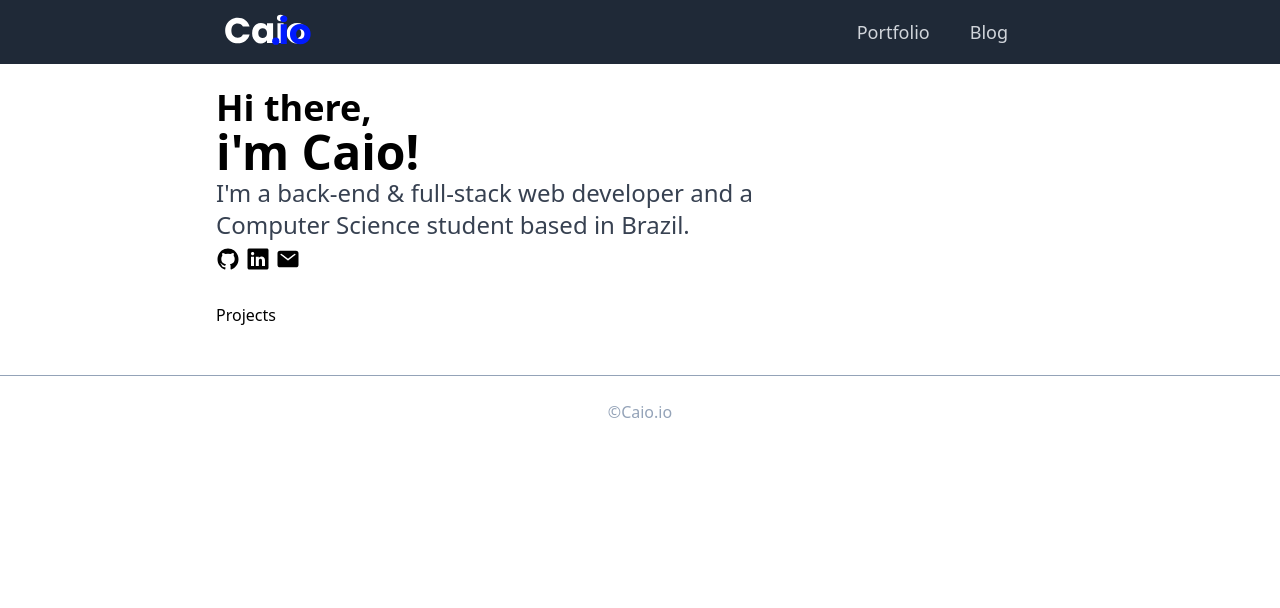
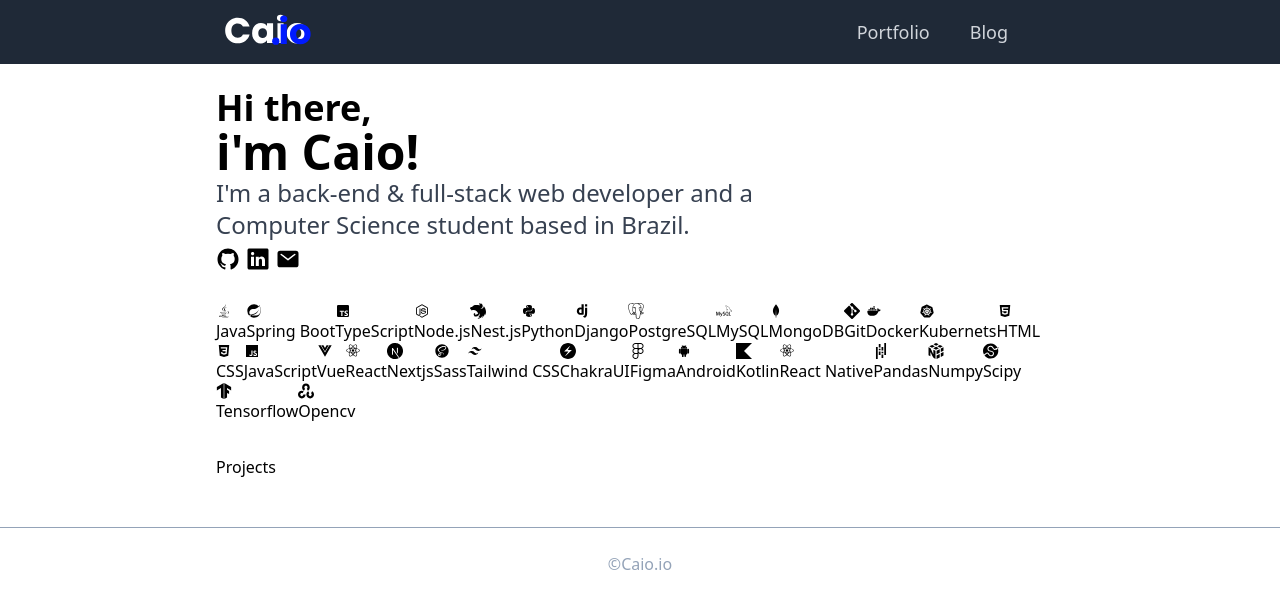
Before and after one commit to caioopr/static-portfolio, a Next.js app: page / in a window 1280 px wide. Shown: the top 608 px of the page. Built offline with nearby package versions, Linux system fonts and the light colour scheme.

Commit message:
skills display

```diff
--- a/src/components/portfolio-sections/Skills.tsx
+++ b/src/components/portfolio-sections/Skills.tsx
@@ -1,9 +1,18 @@
-import { skills } from '@/lib/skills';
+import { SkillInterface, skills } from '@/lib/skills';
 
 export default function Skills() {
   return (
     <section id="hero" className="max-w-4xl mb-8">
-      <div className=""></div>
+      <div className="flex flex-wrap max-w-4xl">
+        {skills.map((skill) => {
+          return (
+            <div>
+              <skill.logo />
+              <p>{skill.name}</p>
+            </div>
+          );
+        })}
+      </div>
     </section>
   );
 }
--- a/src/lib/skills.ts
+++ b/src/lib/skills.ts
@@ -1,7 +1,15 @@
+import { IconType } from 'react-icons';
 import {BiLogoAndroid, BiLogoCss3, BiLogoDjango, BiLogoDocker, BiLogoHtml5, BiLogoJava, BiLogoJavascript, BiLogoKubernetes, BiLogoMongodb, BiLogoNodejs, BiLogoPython, BiLogoReact, BiLogoSass, BiLogoSpringBoot, BiLogoTailwindCss, BiLogoTypescript, BiLogoVuejs,} from 'react-icons/bi'
 import { SiChakraui, SiFigma, SiGit, SiKotlin, SiMysql, SiNestjs, SiNextdotjs, SiNumpy, SiOpencv, SiPandas, SiPostgresql, SiScipy, SiTensorflow } from 'react-icons/si'
 
-export const skills = [
+export interface SkillInterface{
+  name:string;
+  logo:IconType;
+  packType:string;
+  tag:string;
+}
+
+export const skills:SkillInterface[] = [
   {
     name: 'Java',
     logo: BiLogoJava,
```
